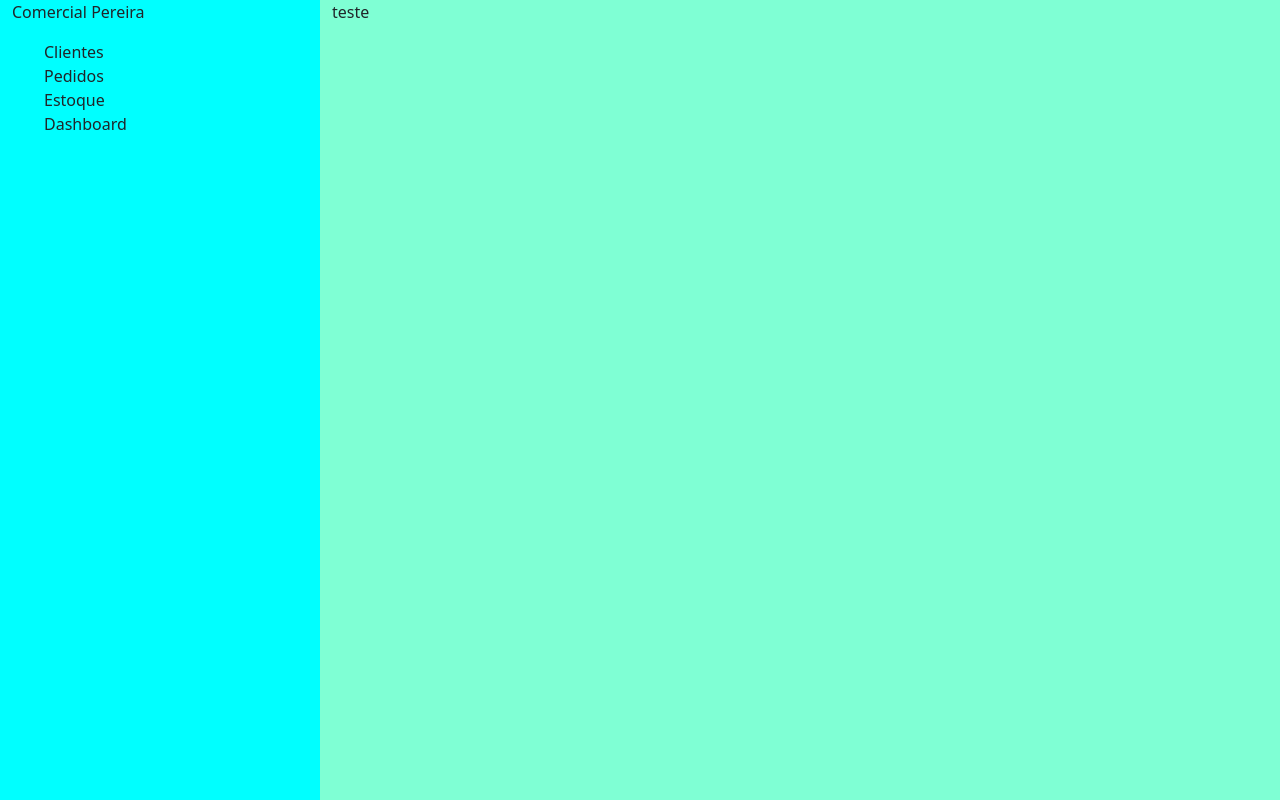
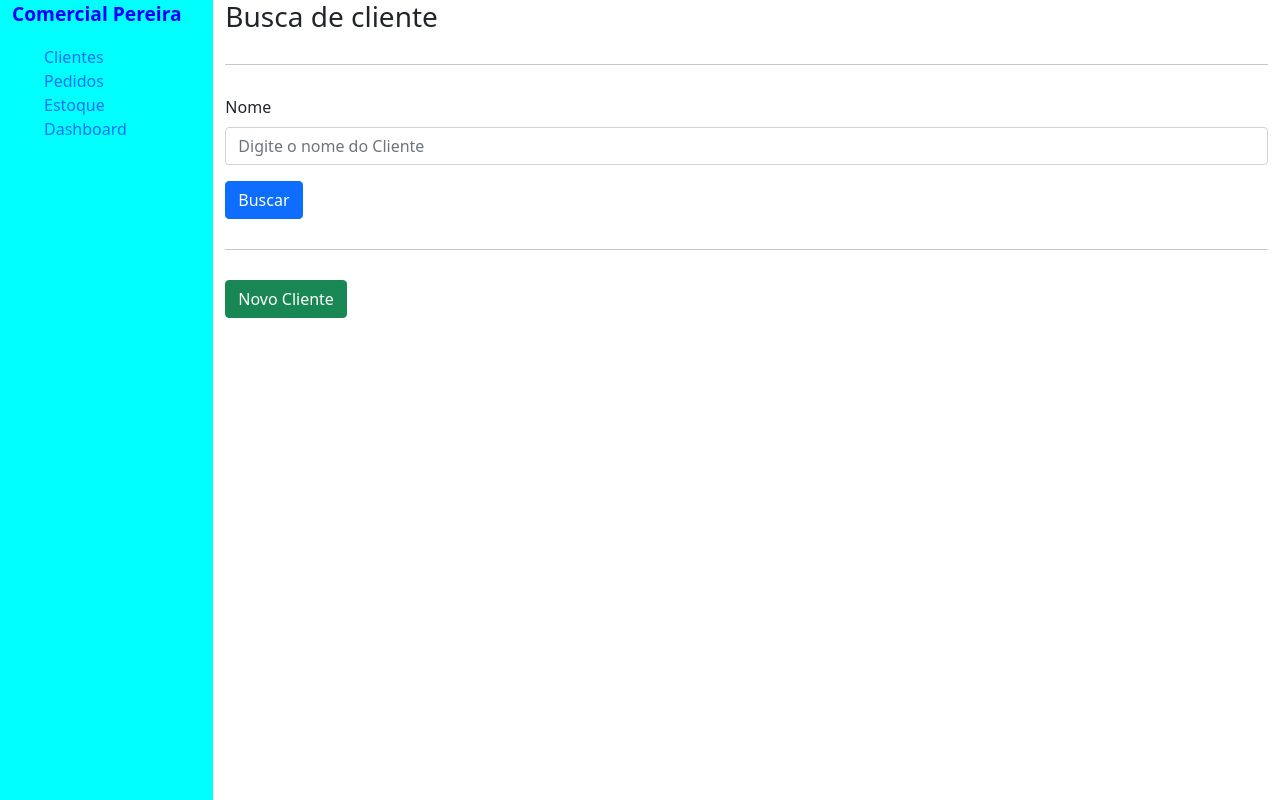
Before and after one commit to evton/Gestao-de-vendas, a Django app: page / in a window 1280 px wide. Run offline with Django 3.2, Linux system fonts and the light colour scheme; some libraries are stand-ins or nearby versions.

Commit message:
Criação de página inicial
Criação da página de busca e de cadastro de clientes

```diff
--- a/gestaoVendas/gestaoVendas/settings.py
+++ b/gestaoVendas/gestaoVendas/settings.py
@@ -22,8 +22,11 @@ BASE_DIR = Path(__file__).resolve().parent.parent
 
 # SECURITY WARNING: keep the secret key used in production secret!
 from decouple import config
+SECRET_KEY = config("SECRET_KEY")
 
-SECRET_KEY = config("SECRET_KEY")
+
+
+
 
 # SECURITY WARNING: don't run with debug turned on in production!
 DEBUG = True
--- a/gestaoVendas/paginas/templates/index.html
+++ b/gestaoVendas/paginas/templates/index.html
@@ -1,34 +1,18 @@
+{% extends 'modelo.html' %}
 {% load static %}
-<!DOCTYPE html>
-<html lang="pt-br">
-<head>
-    <meta charset="UTF-8">
-    <meta http-equiv="X-UA-Compatible" content="IE=edge">
-    <meta name="viewport" content="width=device-width, initial-scale=1.0">
-    <!--Boostrap-->
-    <link href="https://cdn.jsdelivr.net/npm/bootstrap@5.1.3/dist/css/bootstrap.min.css" rel="stylesheet" integrity="sha384-1BmE4kWBq78iYhFldvKuhfTAU6auU8tT94WrHftjDbrCEXSU1oBoqyl2QvZ6jIW3" crossorigin="anonymous">
-    <!--Font Awesome-->
-    <script src="https://kit.fontawesome.com/bf7e05c402.js" crossorigin="anonymous"></script>
-    <link rel="stylesheet" href="{% static 'css/style.css' %}">
-    <title>Document</title>
-</head>
-<body>
-    <div class="container-fluid">
-        <div class="row">
-            <div class="col-3">
-                <p>Comercial Pereira</p>
-                <ul>
-                    <li>Clientes</li>
-                    <li>Pedidos</li>
-                    <li>Estoque</li>
-                    <li>Dashboard</li>
-                </ul>
-            </div>
-            <div class="col-9">
-                teste
-            </div>
+
+{% block titulo %} Inicio {% endblock %}
+
+{% block conteudo %}
+    <h3>Busca de cliente</h3>
+    <hr>
+    <form>
+        <div class="mb-3">
+            <label for="exampleInputEmail1" class="form-label">Nome</label>
+            <input type="text" class="form-control" id="exampleInputEmail1" aria-describedby="emailHelp" placeholder="Digite o nome do Cliente">
         </div>
-    </div>
-
-</body>
-</html>
+        <button type="submit" class="btn btn-primary">Buscar</button>
+        <hr>
+        <a class="btn btn-success" href="cadastro" role="button">Novo Cliente</a>
+    </form>
+{% endblock %}
--- /dev/null
+++ b/gestaoVendas/paginas/templates/modelo.html
@@ -0,0 +1,34 @@
+{% load static %}
+<!DOCTYPE html>
+<html lang="pt-br">
+<head>
+    <meta charset="UTF-8">
+    <meta http-equiv="X-UA-Compatible" content="IE=edge">
+    <meta name="viewport" content="width=device-width, initial-scale=1.0">
+    <!--Boostrap-->
+    <link href="https://cdn.jsdelivr.net/npm/bootstrap@5.1.3/dist/css/bootstrap.min.css" rel="stylesheet" integrity="sha384-1BmE4kWBq78iYhFldvKuhfTAU6auU8tT94WrHftjDbrCEXSU1oBoqyl2QvZ6jIW3" crossorigin="anonymous">
+    <!--Font Awesome-->
+    <script src="https://kit.fontawesome.com/bf7e05c402.js" crossorigin="anonymous"></script>
+    <link rel="stylesheet" href="{% static 'css/style.css' %}">
+    <title>{% block titulo %} {% endblock %}</title>
+</head>
+<body>
+    <div class="container-fluid">
+        <div class="row">
+            <div id="sidebar" class="col-2">
+                <p>Comercial Pereira</p>
+                <ul>
+                    <li><a href="/">Clientes</a></li>
+                    <li><a href="#">Pedidos</a></li>
+                    <li><a href="#">Estoque</a></li>
+                    <li><a href="#">Dashboard</a></li>
+                </ul>
+            </div>
+            <div class="col">
+                {% block conteudo %} {% endblock %}
+            </div>
+        </div>
+    </div>
+
+</body>
+</html>
--- a/gestaoVendas/paginas/urls.py
+++ b/gestaoVendas/paginas/urls.py
@@ -3,4 +3,5 @@ from . import views
 
 urlpatterns = [
     path('', views.inicio),
+    path('cadastro/', views.cadastro),
 ]
--- a/gestaoVendas/paginas/views.py
+++ b/gestaoVendas/paginas/views.py
@@ -3,3 +3,6 @@ from django.shortcuts import render
 # Create your views here.
 def inicio(request):
     return render(request, 'index.html')
+
+def cadastro(request):
+    return render(request, 'cadastro.html')
--- a/gestaoVendas/static/css/style.css
+++ b/gestaoVendas/static/css/style.css
@@ -2,13 +2,24 @@ li{
     list-style-type: none;
     margin-left: 0px;
 }
-.col-3{
+#sidebar{
     background-color: aqua;
     height: 100vh;
 }
-.col-9{
-    background-color: aquamarine;
+a{
+    text-decoration: none;
 }
-.container{
-    background-color: blueviolet;
+p{
+    font-weight: 800;
+    color: blue;
+    font-size: larger;
 }
+.fa-whatsapp{
+    color: greenyellow
+}
+.fa-telegram{
+    color:dodgerblue;
+}
+hr{
+    margin: 30px 0px;
+}
```
Also changed, not shown: gestaoVendas/paginas/templates/cadastro.html (added, +50 -0 lines).
